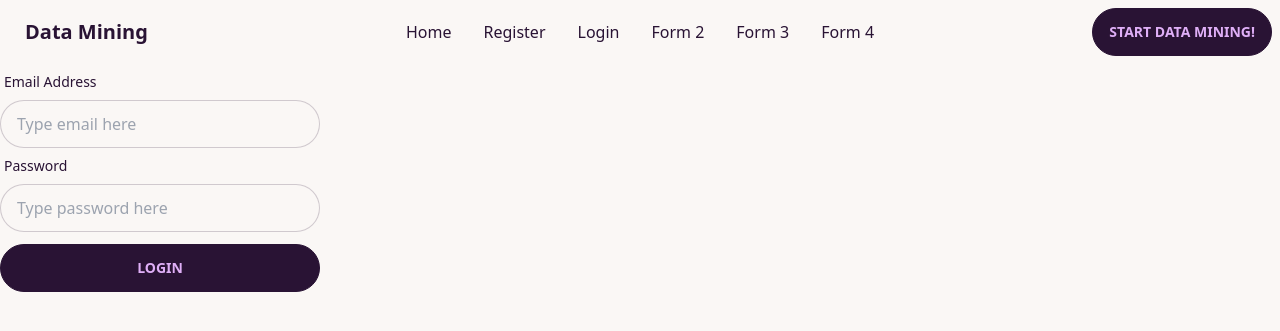
After one commit to arkin-verma/demo_flask_app, a Flask app: page /login in a window 1280 px wide. The commit adds this page. Shown: the top 331 px of the page. Run offline with Flask 2, Linux system fonts and the light colour scheme; some libraries are stand-ins or nearby versions.

Commit message:
login and spider.py

```diff
--- a/app.py
+++ b/app.py
@@ -1,36 +1,102 @@
-from flask import Flask, jsonify, request, render_template
+from flask import Flask, jsonify, request, render_template, session, flash, redirect, url_for
+from sqlalchemy.orm import sessionmaker
+from database import Base, User, ReviewData, create_engine, DATABASE_PATH
+import spider
+
 
 app = Flask(__name__)
+app.secret_key = '1s2i3104u83faujsud'
+
+def connect_db():
+    engine = create_engine(DATABASE_PATH)
+    DBSession = sessionmaker(bind=engine)
+    return DBSession()
 
 @app.route('/') # whenever the user opens this app, load the following function
 def index():
     name = "Python Flask Famework"
     task = f"Create a web application using {name}"
-    return render_template('index.html', nm = name,task=task) # checks if this file exists
+    return render_template('index.html', nm=name,task=task) # checks if this file exists
 
-@app.route('/news')
-def news():
-    return render_template('news.html')
+@app.route('/login')
+def login_form():
+    next = request.args.get('next', '/')
+    return render_template('login.html', nextaddr=next)
 
-# TASK: Create 3 more routes/pages
-@app.route('/photos')
-def photos():
-    return render_template('photos.html')
+@app.route('/login_api', methods=['POST'])
+def login_api():
+    email = request.form.get('email')
+    password = request.form.get('password')
+    if len(email) == 0 or len(password) == 0:
+        return jsonify({"message": "Please enter email and password", 'status':'error'})
+    elif len(email)<10 or '@' not in email:
+        return jsonify({"message": "Please enter a valid email", 'status':'error'})
+    else:
+        db = connect_db()
+        user = db.query(User).filter_by(email=email).first()
+        if user is None:
+            db.close()
+            return jsonify({"message": "User not found", 'status':'error'})
+        elif user.password != password:
+            db.close()
+            return jsonify({"message": "Incorrect password", 'status':'error'})
+        else:
+            session['user_id'] = user.id
+            session['user_email'] = user.email
+            session['is_logged_in'] = True
+            db.close()
+            return jsonify({'status':"success", "message":"Login successful"})
 
-@app.route('/recipes')
-def recipes():
-    return render_template('recipes.html')
+@app.route('/logout')
+def logout():
+    session.clear()
+    return redirect(url_for('index'))
 
-@app.route('/music')
-def music():
-    return render_template('music.html')
+@app.route('/register_api',methods=['POST'])
+def register_ajax_handler():
+    name = request.form.get('username')
+    email = request.form.get('email')
+    password = request.form.get('password')
+    cpassword = request.form.get('cpassword')
+    if len(name)<3:
+        return jsonify({"status":"error","message":"Username must be atleast 3 characters"})
+    elif len(email)<    10 or '@' not in email:
+        return jsonify({"status":"error","message":"Invalid email"})
+    elif len(password)<6:
+        return jsonify({"status":"error","message":"Password must be atleast 6 characters"})
+    elif password != cpassword:
+        return jsonify({"status":"error","message":"Passwords do not match"})
+    else:
+        db = connect_db()
+        user = User(name=name,email=email,password=password)
+        db.add(user)
+        db.commit()
+        db.close()
+        return jsonify({"status":"success","message":"User created successfully"})
 
-@app.route('/design_basics')
-def design_basics():
-    return render_template('design_basics.html')
+# @app.route('/news')
+# def news():
+#     return render_template('news.html')
 
-@app.route('/form1', methods=['GET', 'POST'])
-def form1_handler():
+# # TASK: Create 3 more routes/pages
+# @app.route('/photos')
+# def photos():
+#     return render_template('photos.html')
+
+# @app.route('/recipes')
+# def recipes():
+#     return render_template('recipes.html')
+
+# @app.route('/music')
+# def music():
+#     return render_template('music.html')
+
+# @app.route('/design_basics')
+# def design_basics():
+#     return render_template('design_basics.html')
+
+@app.route('/register', methods=['GET', 'POST'])
+def register_handler():
     return render_template('form_1.html')
 
 @app.route('/form2', methods=['GET', 'POST'])
@@ -52,13 +118,28 @@ def form3_handler():
     return render_template('form_3.html')
 
 # submits form asynchronously. Form is submitted to this function and page won't be reloaded.
+# Ajax is used for front-end and sending data from the front end.
+# Asynchronously.
 @app.route('/form3_ajax',methods=['POST'])
 def form3_ajax_handler():
-    name = request.form.get('fullname')
-    email = request.form.get('email')
-    college = request.form.get('college')
-    password = request.form.get('password')
-    return jsonify({'status':'success'})
+    name = request.form.get('data1')
+    email = request.form.get('data2')
+    college = request.form.get('data3')
+    password = request.form.get('data4')
+
+    if len(name) < 3:
+        return jsonify({"status":"error", "message": "Username must be at least 3 characters"})
+
+    elif len(email) < 10:
+        pass # COME BACK TO THIS
+
+    else:
+        db = connect_db()
+        user = User(name=name, email=email, password=password)
+        db.add(user)
+        db.commit()
+        db.close()
+        return jsonify({'status':'success', "message":"User created successfully"})
 
 @app.route('/form4', methods=['GET', 'POST'])
 def form4_handler():
@@ -74,11 +155,42 @@ def form4_ajax_handler():
     specialName = request.form.get('name')
     return jsonify({'status':'success'})
 
+@app.route('/startmining',methods=['GET','POST'])
+def start_mining():
+    if 'is_logged_in' not in session:
+        flash('Please login to start mining')
+        return redirect('/login?next=startmining')
+    return render_template('start_mining.html')
+
+@app.route('/scrapper_api',methods=['POST'])
+def scrapper_api():
+    if 'is_logged_in' not in session:
+        return jsonify({"status":"error","message":"Please login to start mining"})
+    else:
+        url = request.form.get('product_url')
+        if 'amazon' not in url: # url validation should be fixed,not the best
+            return jsonify({"status":"error","message":"Please enter a valid url"})
+        else:
+            # call scrapper function
+            # save the result in database
+            reviewLink = spider.get_review_link(url)
+
+            allReviews = spider.collect_reviews(reviewLink)
+
+            spider.save_reviews(allReviews)
+
+            return jsonify({"status":"success","message":"Product scrapped successfully"})
 
 #nm in the return statement above is a variable that can be used in html
 if __name__ == '__main__':
     app.run(debug = True) # run this server in a testing mode
 
+# Tasks
+# Clean up UI
+# Fill out login information - remove old things that I tested, or make a simple page
+# and not remove everything
 
-# Task: create 3 more pages (i.e. 3 more routes)
-# Note: TemplateNotFound Error raised when clicking 'Recipes Page' and 'Music Page' button
+# Notes
+# jsonify: asynchronous (sending chunks of information without reloading the page) sending to form. Handled by JavaScript
+# sending tiny bit of data back to server from the client
+# Fix the UI on the pages (specifically the front page)
--- a/templates/base.html
+++ b/templates/base.html
@@ -1,5 +1,5 @@
 <!DOCTYPE html>
-<html lang="en">
+<html lang="en" data-theme="cupcake">
 <head>
     <link href="https://cdn.jsdelivr.net/npm/daisyui@2.19.0/dist/full.css" rel="stylesheet" type="text/css" />
     <script src="https://cdn.tailwindcss.com"></script>
@@ -7,6 +7,7 @@
     <meta http-equiv="X-UA-Compatible" content="IE=edge">
     <meta name="viewport" content="width=device-width, initial-scale=1.0">
     <title>Website</title>
+    <script src="//cdn.jsdelivr.net/npm/sweetalert2@11"></script>
     {% block css %}{% endblock %}
 </head>
 <body>
@@ -19,59 +20,54 @@
             </label>
             <ul tabindex="0" class="menu menu-compact dropdown-content mt-3 p-2 shadow bg-base-100 rounded-box w-52">
                 <li><a href="/">Home</a></li>
-                <li><a href="/news">News</a></li>
-                <li><a href="/photos">Photos</a></li>
-                <li><a href="/recipes">Recipes</a></li>
-                <li><a href="/music">Music</a></li>
-                <li><a href="/design_basics">Design Basics</a></li>
-                <li><a href="/form1">Form 1</a></li>
                 <li><a href="/form2">Form 2</a></li>
                 <li><a href="/form3">Form 3</a></li>
                 <li><a href="/form4">Form 4</a></li>
-
+                <li><a href="/register">Register</a></li>
+                <li><a href="/login">Login</a></li>
 
             </ul>
           </div>
-          <a class="btn btn-ghost normal-case text-xl">My Website</a>
+          <a class="btn btn-ghost normal-case text-xl">Data Mining</a>
         </div>
         <div class="navbar-center hidden lg:flex">
           <ul class="menu menu-horizontal p-0">
             <li><a href="/">Home</a></li>
-            <li><a href="/news">News</a></li>
-            <li><a href="/photos">Photos</a></li>
+
+            {% if session.is_logged_in %}
+            <!-- <li><a href="/news">News</a></li> -->
+            <!-- <li><a href="/photos">Photos</a></li>
             <li><a href="/recipes">Recipes</a></li>
             <li><a href="/music">Music</a></li>
-            <li><a href="/design_basics">Design Basics</a></li>
-            <li><a href="/form1">Form 1</a></li>
+            <li><a href="/design_basics">Design Basics</a></li> -->
+            <li>
+              <a href="/logout">Logout</a>
+            </li>
+            {% else %}
+            <li>
+              <a href="/register">Register</a>
+            </li>
+            <li>
+              <a href="/login">Login</a>
+            </li>
             <li><a href="/form2">Form 2</a></li>
             <li><a href="/form3">Form 3</a></li>
             <li><a href="/form4">Form 4</a></li>
+
+            {% endif %}
           </ul>
         </div>
         <div class="navbar-end">
-          <a class="btn">Get started</a>
+          <a class="btn" href="/startmining">Start Data Mining!</a>
         </div>
       </div>
     <!-- end navigation bar area -->
-    {% block content %}{% endblock %}
+  {% block content %}{% endblock %}
 
-    <!-- JS Section -->
-    <script src="https://code.jquery.com/jquery-3.6.0.min.js" integrity="sha256-/xUj+3OJU5yExlq6GSYGSHk7tPXikynS7ogEvDej/m4=" crossorigin="anonymous"></script>
-    {% block js %}
-    <script>
-      //if the page is loaded, then handle JavaScript coding
-      $(function (){
-        let form1 = $('#form1');
-        // when the form is submitted, handle the form data
-        form1.on('submit', (event)=>{
-          event.preventDefault();
+  <!-- JS section -->
+  <script src="https://code.jquery.com/jquery-3.6.0.min.js"
+    integrity="sha256-/xUj+3OJU5yExlq6GSYGSHk7tPXikynS7ogEvDej/m4=" crossorigin="anonymous"></script>
+  {% block js %}{% endblock %}
+</body>
 
-        })
-        console.log(form1);
-      })
-
-    </script>
-
-    {% endblock %}
-</body>
 </html>
--- a/templates/form_4.html
+++ b/templates/form_4.html
@@ -3,7 +3,7 @@
 {% block content%}
 
     <div class=""container">
-        <form method="post" >
+        <form method="post" id="form4">
         <div class="form-control w-full max-w-sm">
             <label class="label" for="fullname">
               <span class="label-text">What is your name?</span>
@@ -18,11 +18,11 @@
     <script>
       // if the page is loaded
       $(function () {
-        let form1 = $('#form3');
+        let form1 = $('#form4');
         // when the form is submitted, handle the form data
         form1.on('submit', (event) => {
           event.preventDefault();
-          url = '/form3_ajax'
+          url = '/form4_ajax'
           $.ajax({
             url: url,
             type: 'POST',
--- a/templates/index.html
+++ b/templates/index.html
@@ -13,7 +13,7 @@
 <h1>Welcome to my code example</h1>
 	<p>Variable from server: {{nm}}</p>
 	<p style="color:red">{{task}}</p>
-	<p class="section-1">
+	<!-- <p class="section-1">
 		visit our <a href="/news">News Page</a>
 	</p>
 	<p class="section-1">
@@ -24,8 +24,6 @@
 	</p>
 	<p class="section-1">
 		visit our <a href="/music">Music Page</a>
-	</p>
-
-<!-- changes not appearing here -->
+	</p> -->
 
 {% endblock %}
--- /dev/null
+++ b/templates/login.html
@@ -0,0 +1,78 @@
+{% extends 'base.html' %}
+
+
+{% block content %}
+<div class="container mx-auto">
+    <form method="post" id="form1" class="mx-auto">
+        <!-- sm here is the  size of item, we have options xs,sm,md,lg -->
+        <div class="form-control w-full max-w-xs">
+            <label class="label" for="email">
+                <span class="label-text">Email Address</span>
+            </label>
+            <input type="email" placeholder="Type email here" class="input input-bordered w-full max-w-xs" name="email"
+                id="email" />
+        </div>
+        <div class="form-control w-full max-w-xs">
+            <label class="label" for="password">
+                <span class="label-text">Password</span>
+            </label>
+            <input type="password" placeholder="Type password here" class="input input-bordered w-full max-w-xs"
+                name="password" id="password" />
+        </div>
+        <div class="form-control w-full max-w-xs my-3">
+            <button class="btn btn-xs sm:btn-sm md:btn-md">Login</button>
+            <progress class="progress w-full max-w-xs my-1 invisible" id="form-progress"></progress>
+        </div>
+    </form>
+</div>
+{% endblock content %}
+
+{% block js %}
+<script>
+    // if the page is loaded
+    $(function () {
+        let form1 = $('#form1');
+        let pb = $('#form-progress');
+        // when the form is submitted, handle the form data
+        form1.on('submit', (event) => {
+            event.preventDefault();
+            pb.removeClass('invisible');
+            url = '/login_api'
+            // add a delay for 2 sec
+            setTimeout(() => {
+                $.ajax({
+                    url: url,
+                    type: 'POST',
+                    data: form1.serialize(),
+                    success: function (data) {
+                        status = data.status;
+                        message = data.message;
+                        console.log(data);
+                        pb.addClass('invisible');
+                        if (status == 'success') {
+                            window.location.href = '{{nextaddr}}';
+                        }
+                        else {
+                            Swal.fire(
+                                'Oops...',
+                                message,
+                                'error'
+                            )
+                        }
+
+                    },
+                    error: function (data) {
+                        console.log(data);
+                        Swal.fire(
+                            'Error!',
+                            'There was an error',
+                            'error'
+                        )
+                    }
+
+                });
+            }, 2000);
+        })
+    });
+</script>
+{% endblock %}
```
Also changed, not shown: database.py (added, +45 -0 lines), form3Data.txt (+4 -4 lines), spider.py (added, +147 -0 lines), templates/form_1.html (+68 -22 lines), templates/form_3.html (+25 -2 lines), templates/start_mining.html (added, +72 -0 lines), project.sqlite (added), 2 other files.
